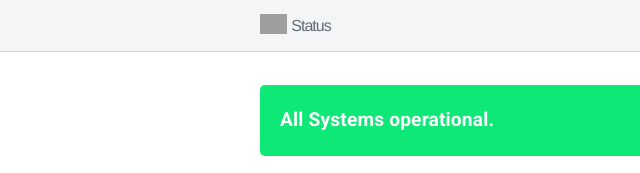
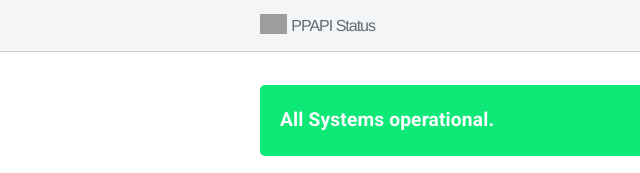
Before and after one commit to busterkapila/PPAPI, a plain HTML site: page index.html in a window 1280 px wide. Shown: the top 173 px of the page, 0-640 px from the left. Drawn offline with nearby package versions, Linux system fonts and the light colour scheme; no server answers; grey boxes are pictures that could not be loaded.

Commit message:
update index

```diff
--- a/index.html
+++ b/index.html
@@ -3,7 +3,7 @@
 	<head>
 		<meta charset="utf-8">
 		<meta name="robots" content="index, follow">
-		<title>Status</title>
+		<title>PPAPI Status</title>
 		<link rel="stylesheet" href="https://fonts.googleapis.com/css?family=Roboto:300,300italic,700,700italic">
 		<link rel="stylesheet" href="https://cdnjs.cloudflare.com/ajax/libs/normalize/3.0.3/normalize.css">
 		<link rel="stylesheet" href="style.css">
@@ -19,7 +19,7 @@
 
 					<a class="navigation-title" href="">
 						<img class="img" src="https://raw.githubusercontent.com/jayfk/statuspage/master/template/logo.png" height="30">
-						<h1 class="title">Status</h1>
+						<h1 class="title">PPAPI Status</h1>
 					</a>
 
 
```
